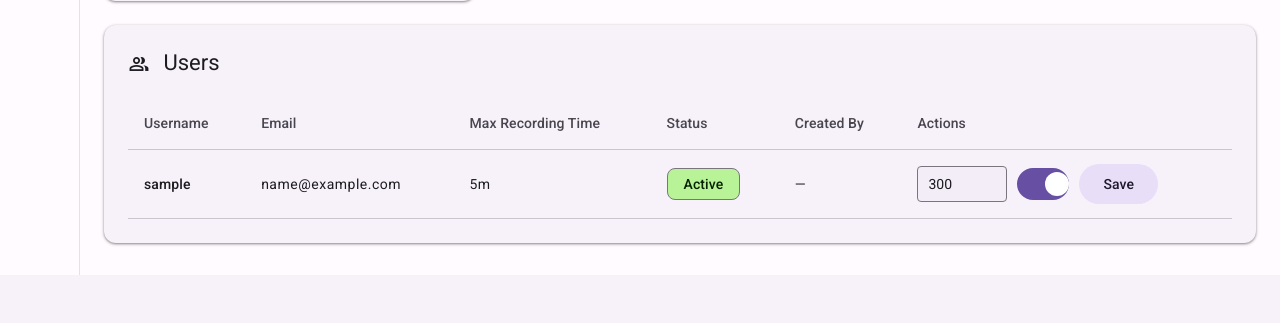
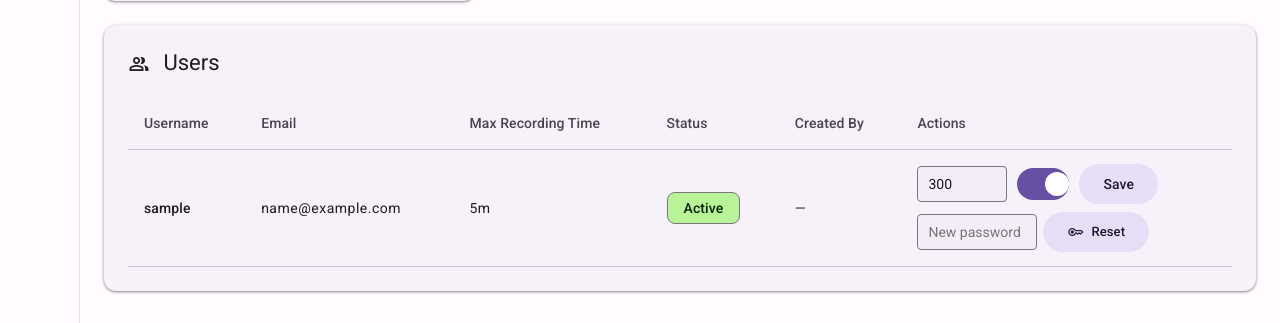
Before and after one commit to tuxisawesome/Video-Production-Manager, a Django app: page /accounts/dashboard/ in a window 1280 px wide. Shown: the part 1240-1563 px from the top of the page. Before the commit the page ends 1515 px from the top, so only its background shows below. Run offline with Django 4.2, Linux system fonts and the light colour scheme; the visitor is signed in with stand-in values (Sample User, id 1); data comes from the database, SQL or seed files in the repository.

Commit message:
Add password reset

```diff
--- a/accounts/urls.py
+++ b/accounts/urls.py
@@ -11,6 +11,8 @@ urlpatterns = [
     path("dashboard/create-user/", views.create_user_view, name="create_user"),
     path("dashboard/settings/", views.site_settings_view, name="site_settings"),
     path("dashboard/user/<int:user_id>/", views.edit_user_view, name="edit_user"),
+    path("dashboard/user/<int:user_id>/delete/", views.delete_user_view, name="delete_user"),
+    path("dashboard/user/<int:user_id>/reset-password/", views.reset_password_view, name="reset_password"),
     path("dashboard/export/", views.export_data_view, name="export_data"),
     path("dashboard/import/", views.import_data_view, name="import_data"),
 ]
--- a/accounts/views.py
+++ b/accounts/views.py
@@ -179,6 +179,50 @@ def edit_user_view(request, user_id):
 
 @login_required
 @user_passes_test(is_staff, login_url="/accounts/login/")
+def delete_user_view(request, user_id):
+    """Staff-only view to delete a user account."""
+    if request.method != "POST":
+        return redirect("accounts:dashboard")
+
+    user = get_object_or_404(User, pk=user_id)
+
+    # Prevent deleting yourself
+    if user == request.user:
+        messages.error(request, "You cannot delete your own account.")
+        return redirect("accounts:dashboard")
+
+    username = user.username
+    user.delete()
+    messages.success(request, f'User "{username}" has been deleted.')
+    return redirect("accounts:dashboard")
+
+
+@login_required
+@user_passes_test(is_staff, login_url="/accounts/login/")
+def reset_password_view(request, user_id):
+    """Staff-only view to reset a user's password."""
+    if request.method != "POST":
+        return redirect("accounts:dashboard")
+
+    user = get_object_or_404(User, pk=user_id)
+    new_password = request.POST.get("new_password", "").strip()
+
+    if not new_password:
+        messages.error(request, "Password cannot be empty.")
+        return redirect("accounts:dashboard")
+
+    if len(new_password) < 6:
+        messages.error(request, "Password must be at least 6 characters.")
+        return redirect("accounts:dashboard")
+
+    user.set_password(new_password)
+    user.save()
+    messages.success(request, f'Password for "{user.username}" has been reset.')
+    return redirect("accounts:dashboard")
+
+
+@login_required
+@user_passes_test(is_staff, login_url="/accounts/login/")
 def site_settings_view(request):
     """Staff-only view to update site-wide settings."""
     if request.method != "POST":
--- a/templates/accounts/dashboard.html
+++ b/templates/accounts/dashboard.html
@@ -287,6 +287,8 @@
               </td>
               <td>{{ u.created_by.username|default:"&mdash;" }}</td>
               <td>
+                <div style="display:flex; flex-direction:column; gap:8px;">
+                  <!-- Edit row -->
                   <form method="post" action="{% url 'accounts:edit_user' u.id %}" style="display:flex; align-items:center; gap:10px; flex-wrap:nowrap;">
                     {% csrf_token %}
                     <input
@@ -304,6 +306,30 @@
                     </label>
                     <button type="submit" class="md-button-tonal" style="white-space:nowrap;">Save</button>
                   </form>
+                  <!-- Reset Password / Delete row -->
+                  <div style="display:flex; align-items:center; gap:8px; flex-wrap:nowrap;">
+                    <form method="post" action="{% url 'accounts:reset_password' u.id %}" style="display:flex; align-items:center; gap:6px; flex-wrap:nowrap;"
+                          onsubmit="return confirm('Reset password for {{ u.username }}?');">
+                      {% csrf_token %}
+                      <input type="password" name="new_password" placeholder="New password" required minlength="6"
+                             class="admin-compact-input" style="width:120px;" autocomplete="new-password">
+                      <button type="submit" class="md-button-tonal" style="white-space:nowrap; font-size:13px;">
+                        <span class="material-symbols-outlined" style="font-size:16px; vertical-align:middle;">key</span>
+                        Reset
+                      </button>
+                    </form>
+                    {% if u != request.user %}
+                    <form method="post" action="{% url 'accounts:delete_user' u.id %}"
+                          onsubmit="return confirm('Permanently delete user {{ u.username }}? This cannot be undone.');">
+                      {% csrf_token %}
+                      <button type="submit" class="md-button-tonal" style="white-space:nowrap; font-size:13px; color:var(--md-sys-color-error);">
+                        <span class="material-symbols-outlined" style="font-size:16px; vertical-align:middle;">delete</span>
+                        Delete
+                      </button>
+                    </form>
+                    {% endif %}
+                  </div>
+                </div>
               </td>
             </tr>
           {% empty %}
```
Lines whose indentation alone changed are shown as unchanged.
